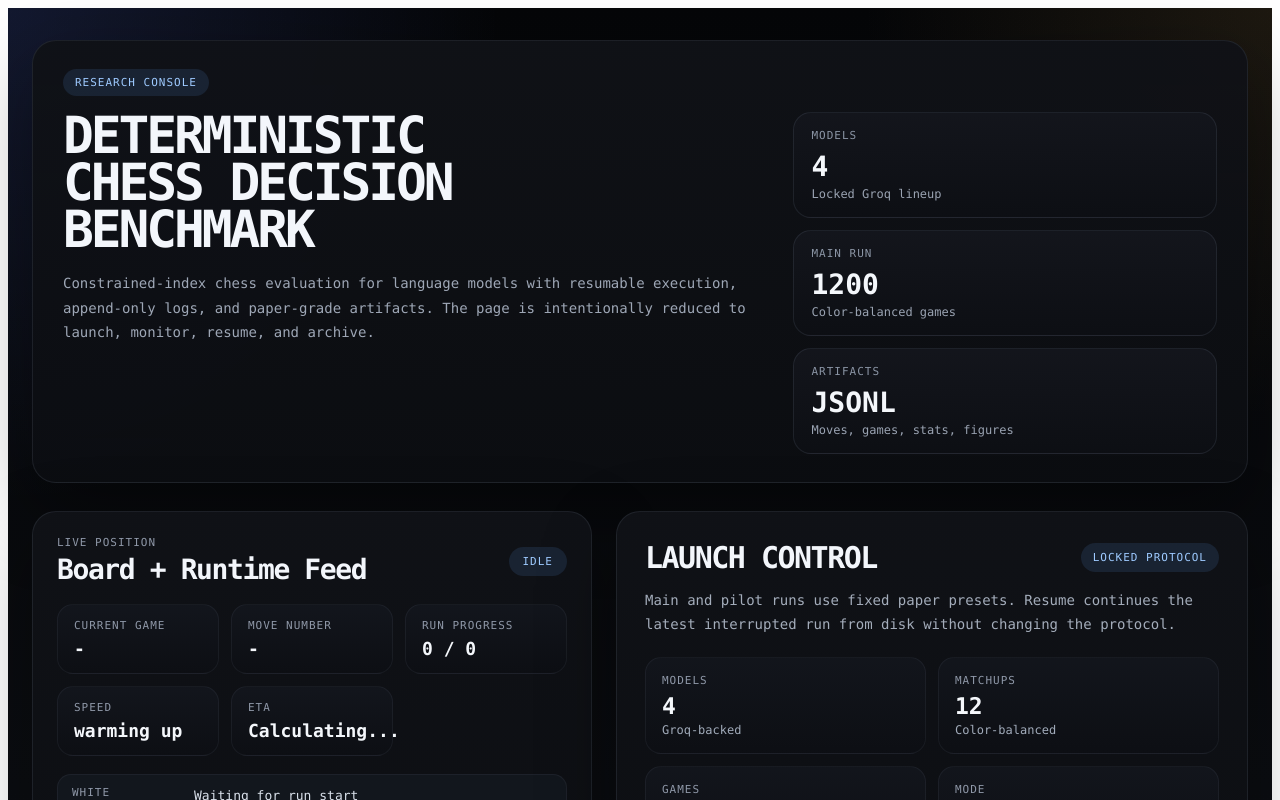
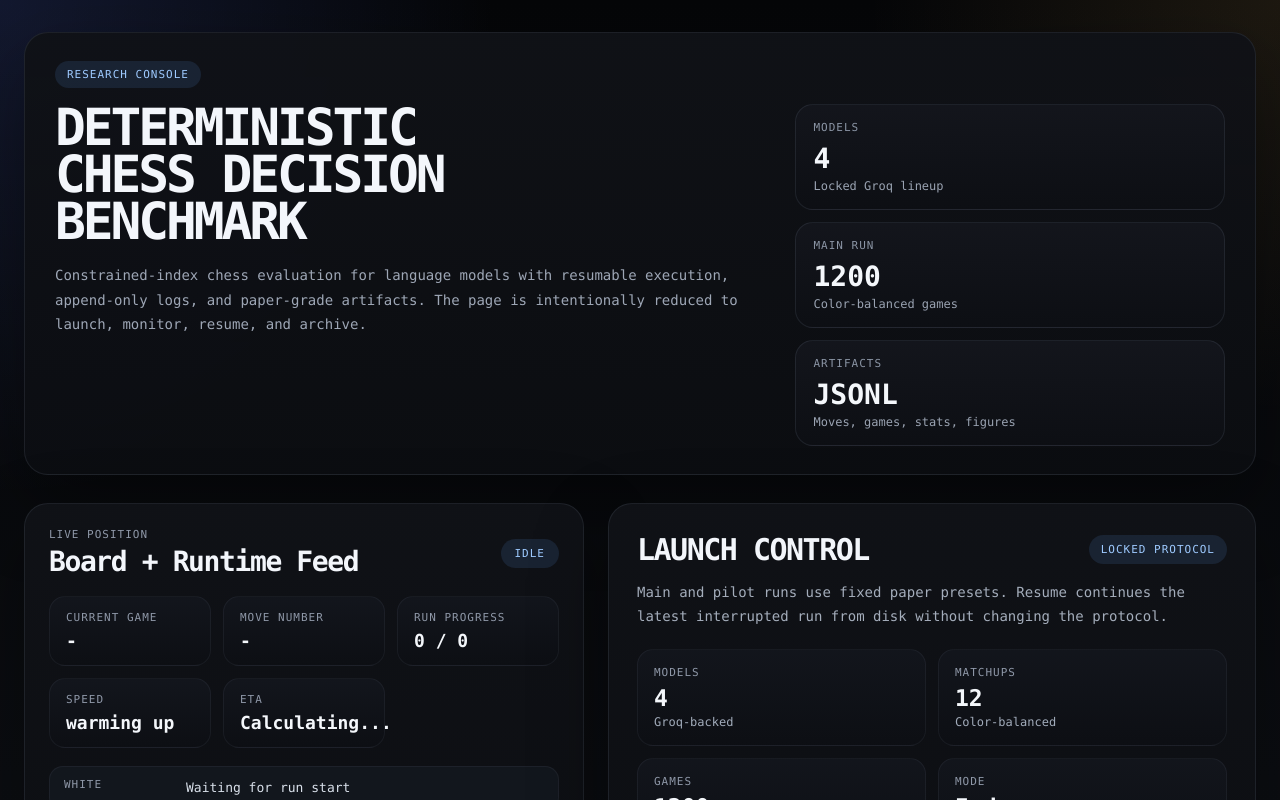
Before and after one commit to sakshyambanjade/neurlaplay, a React (Vite) app in the folder client/: page / in a window 1280 px wide. Shown: the top 800 px of the page. Built offline with nearby package versions, Linux system fonts and the light colour scheme; no server answers.

Commit message:
Remove default page margins with global dark styles

```diff
--- /dev/null
+++ b/client/src/global.css
@@ -0,0 +1,24 @@
+html,
+body,
+#root {
+  margin: 0;
+  min-height: 100%;
+  width: 100%;
+}
+
+html {
+  background: #050608;
+  color-scheme: dark;
+}
+
+body {
+  background: #050608;
+}
+
+* {
+  box-sizing: border-box;
+}
+
+a {
+  color: inherit;
+}
--- a/client/src/main.tsx
+++ b/client/src/main.tsx
@@ -1,6 +1,7 @@
 import React from 'react';
 import ReactDOM from 'react-dom/client';
 import App from './App';
+import './global.css';
 
 ReactDOM.createRoot(document.getElementById('root')!).render(
   <React.StrictMode>
```
